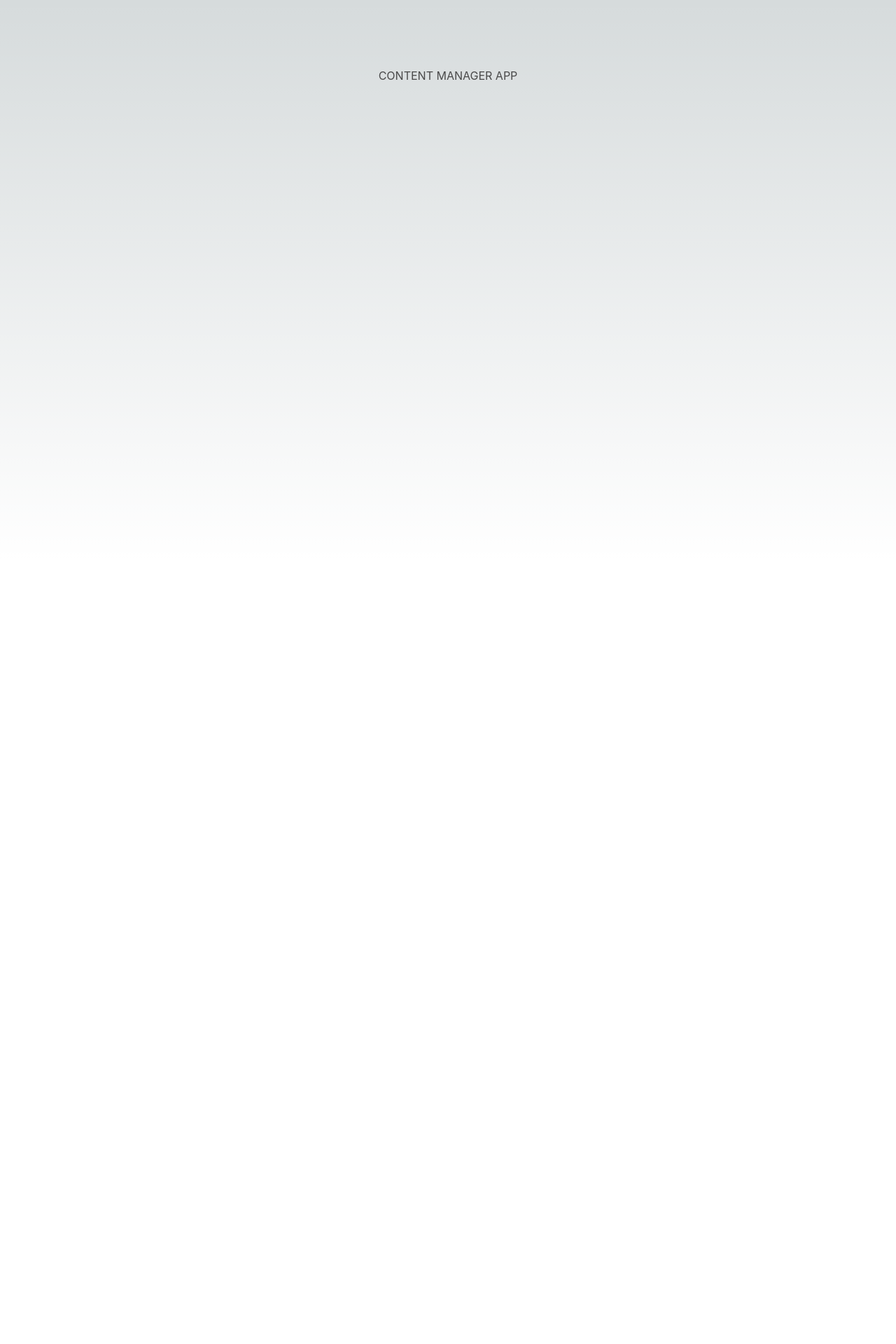
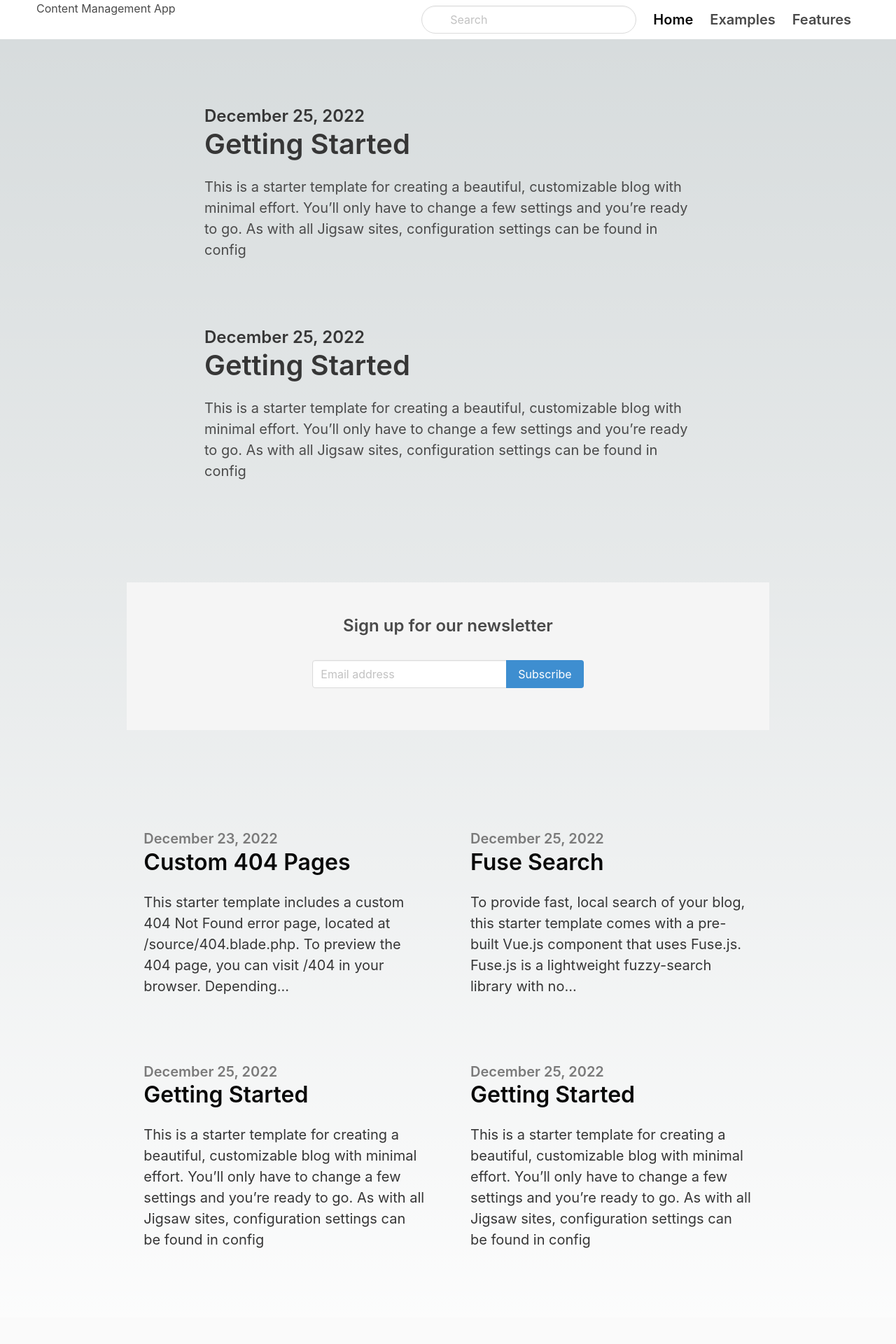
Before and after one commit to TajaPortfolio/ContentCreator, a Next.js app: page / in a window 1280 px wide. Shown: the top 1920 px of the page at 70% size. Before the commit the page ends 800 px from the top, so only its background shows below. Built offline with nearby package versions, Linux system fonts and the light colour scheme.

Commit message:
Created landing page - Bulma Template

```diff
--- a/pages/index.js
+++ b/pages/index.js
@@ -20,9 +20,206 @@
         <meta name="viewport" content="width=device-width, initial-scale=1" />
         <link rel="icon" href="/favicon.ico" />
       </Head>
-      <main className={styles.main}>
-        <h1>CONTENT MANAGER APP</h1>
-      </main>
+      <nav class="navbar">
+        <div class="container">
+          <div class="navbar-brand">
+            <h1>Content Management App</h1>
+            <span class="navbar-burger burger" data-target="navbarMenu">
+              <span></span>
+              <span></span>
+              <span></span>
+            </span>
+          </div>
+          <div id="navbarMenu" class="navbar-menu">
+            <div class="navbar-end">
+              <div class=" navbar-item">
+                <div class="control has-icons-left">
+                  <input class="input is-rounded" type="email" placeholder="Search"/>
+                  <span class="icon is-left">
+                    <i class="fa fa-search"></i>
+                  </span>
+                </div>
+              </div>
+              <a class="navbar-item is-active is-size-5 has-text-weight-semibold">
+                Home
+              </a>
+              <a class="navbar-item is-size-5 has-text-weight-semibold">
+                Examples
+              </a>
+              <a class="navbar-item is-size-5 has-text-weight-semibold">
+                Features
+              </a>
+            </div>
+          </div>
+        </div>
+      </nav>
+        {/* END NAV */}
+      {/* <!-- Image --> */}
+      <section class="hero ">
+        <div class="hero-body">
+          <div class="container">
+            <section class="section">
+              <div class="columns">
+                <div class="column is-8 is-offset-2">
+                  <div class="content is-medium">
+                    <h2 class="subtitle is-4">December 25, 2022</h2>
+                    <h1 class="title">Getting Started</h1>
+                    <p>This is a starter template for creating a beautiful, customizable blog with minimal
+                      effort. You’ll only have to change a few settings and you’re ready to go. As with all Jigsaw sites,
+                      configuration settings can be found in config</p>
+                  </div>
+                </div>
+              </div>
+            </section>
+
+            <div class="is-divider"></div>
+
+            <section class="section">
+              <div class="columns">
+                <div class="column is-8 is-offset-2">
+                  <div class="content is-medium">
+                    <h2 class="subtitle is-4">December 25, 2022</h2>
+                    <h1 class="title">Getting Started</h1>
+                    <p>This is a starter template for creating a beautiful, customizable blog with minimal
+                      effort. You’ll only have to change a few settings and you’re ready to go. As with all Jigsaw sites,
+                      configuration settings can be found in config</p>
+                  </div>
+                </div>
+              </div>
+            </section>
+
+
+          </div>
+        </div>
+      </section>
+
+      {/* <!-- newsletter --> */}
+      <section class="section">
+        <div class="columns">
+          <div class="column is-10 is-offset-1">
+            <div class="container has-text-centered is-fluid">
+              <div class="hero is-light">
+                <div class="hero-body">
+                  <h2 class="title is-4">Sign up for our newsletter</h2>
+                    <div class="column is-6 is-offset-3">
+                      <div class="field has-addons has-addons-centered">
+                        <div class="control is-expanded">
+                          <input class="input " type="text" placeholder="Email address"/>
+                        </div>
+                        <div class="control">
+                          <a class="button is-info">
+                            Subscribe
+                          </a>
+                        </div>
+                      </div>
+                    </div>
+                </div>
+              </div>
+            </div>
+          </div>
+        </div>
+      </section>
+
+      {/* <!-- Articles --> */}
+
+      <section class="hero ">
+        <div class="hero-body">
+          <div class="container">
+
+            <section class="section">
+              <div class="columns is-variable is-8">
+                <div class="column is-5 is-offset-1 ">
+                  <div class="content is-medium">
+                    <h2 class="subtitle is-5 has-text-grey">December 23, 2022</h2>
+                    <h1 class="title has-text-black is-3">Custom 404 Pages</h1>
+                    <p class="has-text-dark">This starter template includes a custom 404 Not Found error page, located at
+                      /source/404.blade.php.
+                      To preview the 404 page, you can visit /404 in your browser. Depending...</p>
+                  </div>
+                </div>
+                <div class="column is-5">
+                  <div class="content is-medium">
+                    <h2 class="subtitle is-5 has-text-grey">December 25, 2022</h2>
+                    <h1 class="title has-text-black is-3">Fuse Search</h1>
+                    <p class="has-text-dark">To provide fast, local search of your blog, this starter template comes with a
+                      pre-built Vue.js
+                      component that uses Fuse.js. Fuse.js is a lightweight fuzzy-search library with no...</p>
+                  </div>
+                </div>
+              </div>
+            </section>
+
+            <div class="is-divider"></div>
+
+            <section class="section">
+              <div class="columns is-variable is-8">
+                <div class="column is-5 is-offset-1">
+                  <div class="content is-medium">
+                    <h2 class="subtitle is-5 has-text-grey">December 25, 2022</h2>
+                    <h1 class="title has-text-black is-3">Getting Started</h1>
+                    <p class="has-text-dark">This is a starter template for creating a beautiful, customizable blog with
+                      minimal
+                      effort. You’ll only have to change a few settings and you’re ready to go. As with all Jigsaw sites,
+                      configuration settings can be found in config</p>
+                  </div>
+                </div>
+                <div class="column is-5">
+                  <div class="content is-medium">
+                    <h2 class="subtitle is-5 has-text-grey">December 25, 2022</h2>
+                    <h1 class="title has-text-black is-3">Getting Started</h1>
+                    <p class="has-text-dark">This is a starter template for creating a beautiful, customizable blog with
+                      minimal
+                      effort. You’ll only have to change a few settings and you’re ready to go. As with all Jigsaw sites,
+                      configuration settings can be found in config</p>
+                  </div>
+                </div>
+              </div>
+            </section>
+
+
+          </div>
+        </div>
+      </section>
+
+      <footer class="footer">
+        <div class="content has-text-centered">
+          <p>
+            <strong>Bulma - Blog theme</strong> by <a href="https://gonzalojs.com">Gonzalo Gutierrez</a>. Based on the <a
+              href="http://jigsaw-blog-staging.tighten.co/">jigsaw-blog</a>. The source code is licensed
+            <a href="http://opensource.org/licenses/mit-license.php">MIT</a>
+          </p>
+        </div>
+  </footer>
+
+  {/* <script>
+    {
+    document.addEventListener('DOMContentLoaded', () => {
+
+      // Get all "navbar-burger" elements
+      const $navbarBurgers = Array.prototype.slice.call(document.querySelectorAll('.navbar-burger'), 0);
+
+      // Check if there are any navbar burgers
+      if ($navbarBurgers.length > 0) {
+
+        // Add a click event on each of them
+        $navbarBurgers.forEach(el => {
+          el.addEventListener('click', () => {
+
+            // Get the target from the "data-target" attribute
+            const target = el.dataset.target;
+            const $target = document.getElementById(target);
+
+            // Toggle the "is-active" class on both the "navbar-burger" and the "navbar-menu"
+            el.classList.toggle('is-active');
+            $target.classList.toggle('is-active');
+
+          });
+        });
+      }
+    })
+    }
+  </script> */}
+
     </>
   )
 }
```
